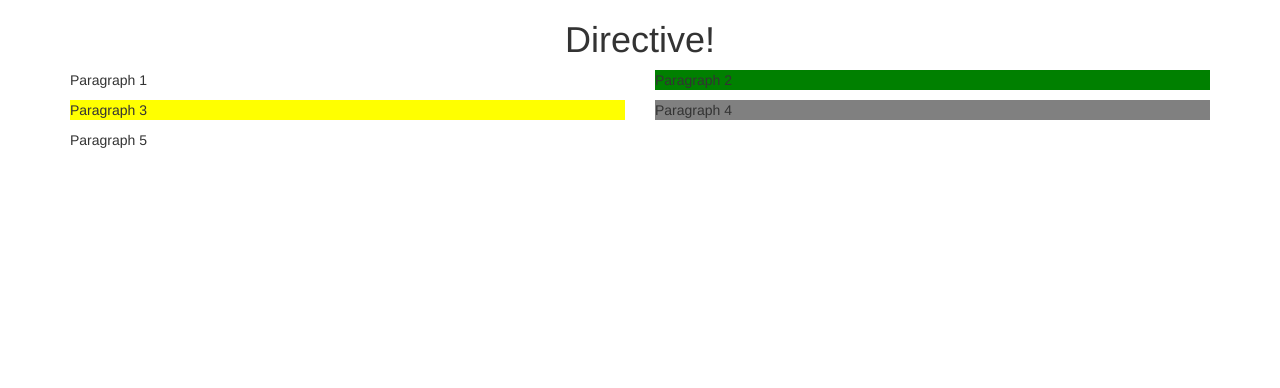
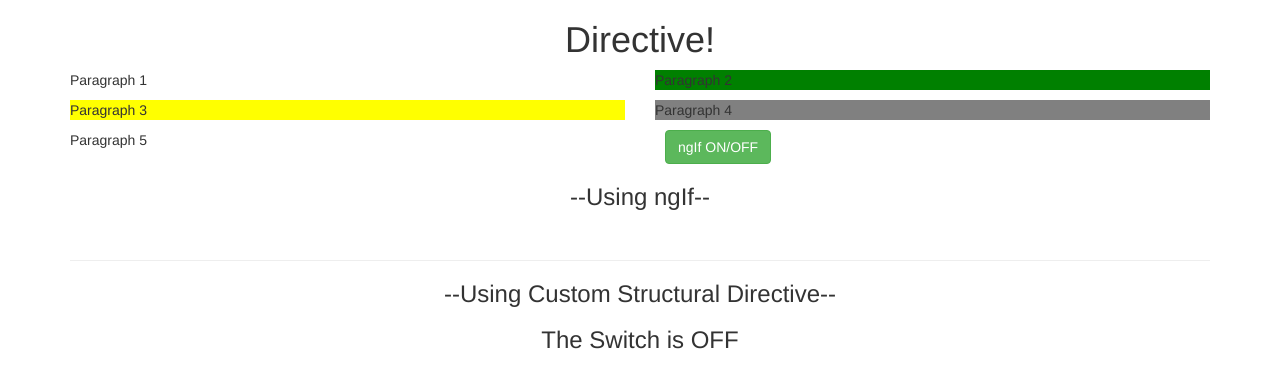
Before and after one commit to kaings/classroom-angularproj5, an Angular app: page / in a window 1280 px wide. Shown: the top 388 px of the page. Built offline with nearby package versions, Linux system fonts and the light colour scheme.

Commit message:
structural directive

```diff
--- a/src/app/app.component.html
+++ b/src/app/app.component.html
@@ -17,5 +17,31 @@
     <div class="col-md-6">
       <p>Paragraph 5</p>
     </div>
+    <div class="col-md-6">
+      <button class="btn btn-success" (click)="status=!status">ngIf ON/OFF</button>
+    </div>
+  </div>
+
+  <div class="text-center">
+    <h3>--Using ngIf--</h3>
+    <div class="text-center" *ngIf="status">
+      <h3>The Switch is ON</h3>
+    </div>
+    <br>
+
+    <ng-template [ngIf]="status">
+      <div class="text-center">
+        <h3>The Switch is ON</h3>
+      </div>
+    </ng-template>
+  </div>
+
+  <hr>
+
+  <div class="text-center">
+    <h3>--Using Custom Structural Directive--</h3> <!-- reverse to ngIf, trigger when the condition is false -->
+    <div class="text-center" *appStructuralDirective="status">
+      <h3>The Switch is OFF</h3>
+    </div>
   </div>
 </div>
--- a/src/app/app.component.ts
+++ b/src/app/app.component.ts
@@ -6,5 +6,5 @@ import { Component } from '@angular/core';
   styleUrls: ['./app.component.css']
 })
 export class AppComponent {
-  title = 'app';
+  status = false;
 }
--- a/src/app/app.module.ts
+++ b/src/app/app.module.ts
@@ -5,13 +5,15 @@ import { AppComponent } from './app.component';
 import { BasicHighlightDirective } from './basic-highlight/basic-highlight.directive';
 import { BasicHighlightRenderer2Directive } from './basic-highlight-renderer2/basic-highlight-renderer2.directive';
 import { BasicHighlightHostbindingDirective } from './basic-highlight-hostbinding/basic-highlight-hostbinding.directive';
+import { StructuralDirectiveDirective } from './structural-directive/structural-directive.directive';
 
 @NgModule({
   declarations: [
     AppComponent,
     BasicHighlightDirective,
     BasicHighlightRenderer2Directive,
-    BasicHighlightHostbindingDirective
+    BasicHighlightHostbindingDirective,
+    StructuralDirectiveDirective
   ],
   imports: [
     BrowserModule
--- /dev/null
+++ b/src/app/structural-directive/structural-directive.directive.ts
@@ -0,0 +1,21 @@
+import {Directive, Input, ViewContainerRef, TemplateRef} from '@angular/core';
+
+@Directive({
+  selector: '[appStructuralDirective]'
+})
+
+export class StructuralDirectiveDirective {
+
+
+  @Input() set appStructuralDirective(state: boolean) {
+    if (!state) {
+      this.viewContainerRef.createEmbeddedView(this.templateRef);
+    } else {
+      this.viewContainerRef.clear();
+    }
+  }
+
+  constructor(
+    private templateRef: TemplateRef<any>,
+    private viewContainerRef: ViewContainerRef) {}
+}
--- a/src/styles.css
+++ b/src/styles.css
@@ -1 +1,3 @@
-/* You can add global styles to this file, and also import other style files */
+.btn {
+  margin: 0px 10px;
+}
```
Also changed, not shown: 1 other file (tests, documents, lock files or other folders).
